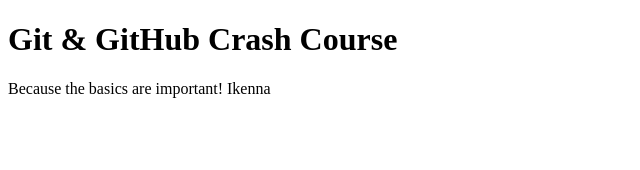
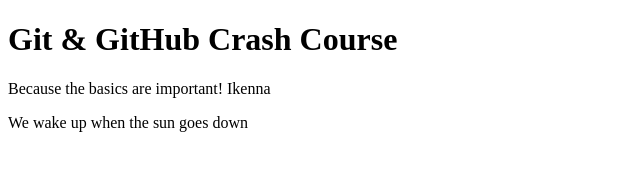
Before and after one commit to ekedonald/git-class, a plain HTML site: page index.html in a window 1280 px wide. Shown: the whole page, without its empty margins (0-640 px from the left). Drawn offline with Linux system fonts and the light colour scheme.

Commit message:
ikenna v

```diff
--- a/index.html
+++ b/index.html
@@ -9,5 +9,6 @@
   <body>
     <h1>Git & GitHub Crash Course</h1>
     <p>Because the basics are important! Ikenna</p>
+    <p>We wake up when the sun goes down</p>
   </body>
 </html>
```
